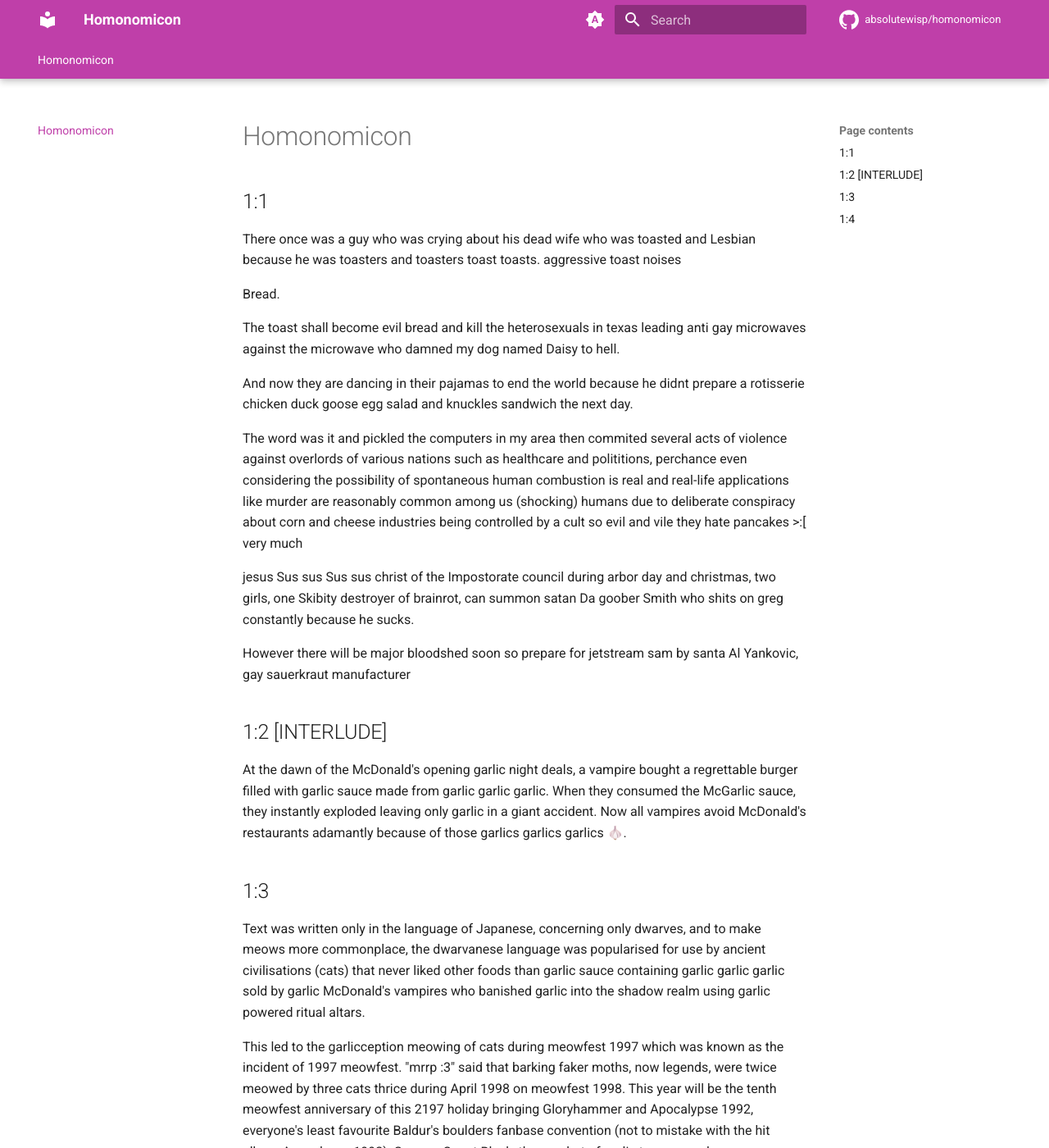
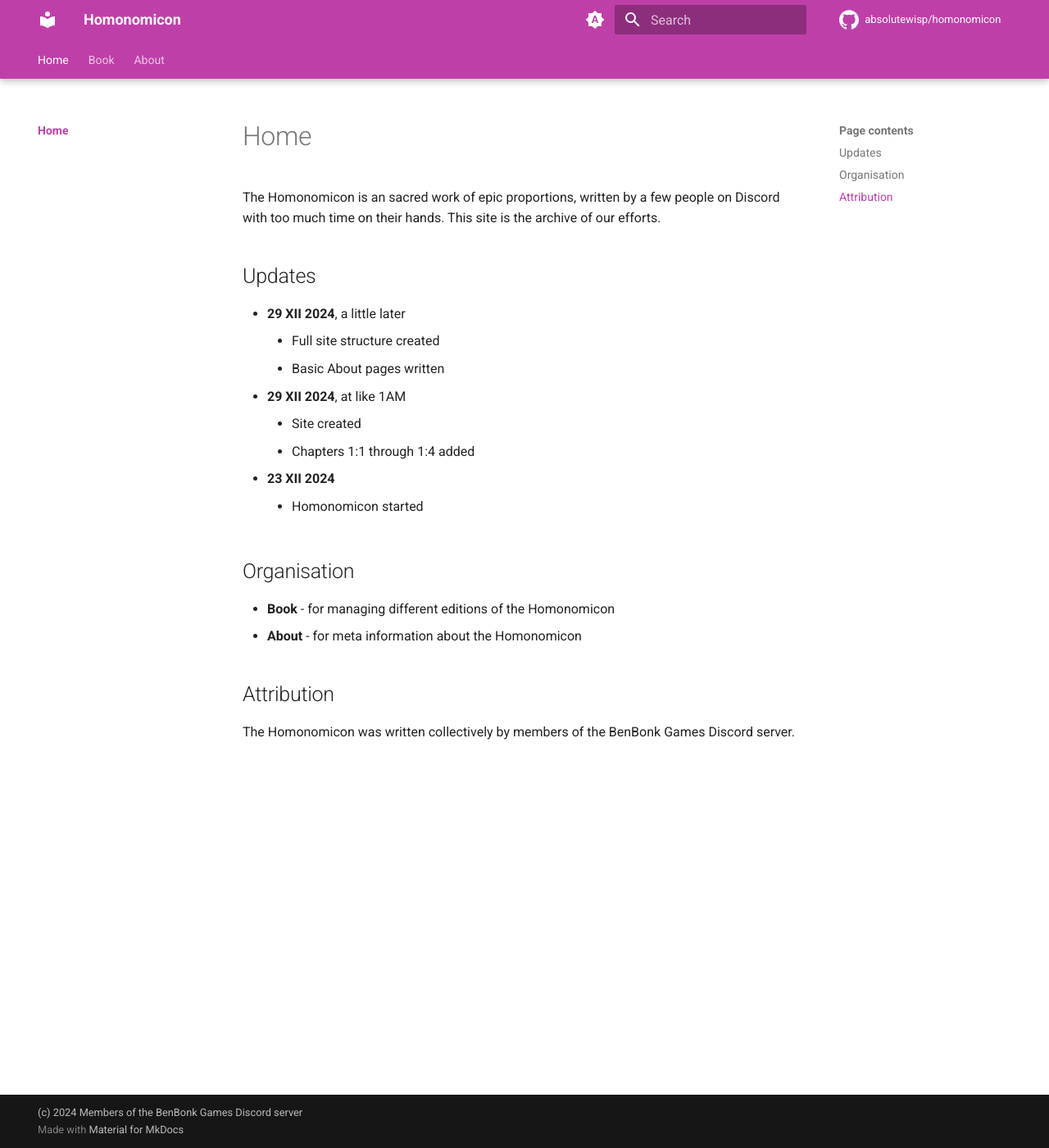
Before and after one commit to AbsoluteWisp/homonomicon, an MkDocs documentation site: the page built from docs/index.md, in a window 1280 px wide and 1400 px high. Shown: the whole window at 82% size. Built offline with MkDocs 1.6.1 and Material for MkDocs 9.7.7, drawn with Linux system fonts in a browser that asks for light colours; comment, search, counter and statistics services are not loaded; some of the changed text lies outside the part shown.

Commit message:
About pages, proper site structure

```diff
--- a/docs/index.md
+++ b/docs/index.md
@@ -1,58 +1,21 @@
-# Homonomicon
+The Homonomicon is an sacred work of epic proportions, written by a few people on Discord with too much time on their hands. This site is the archive of our efforts.
 
-## 1:1
+## Updates
 
-There once was a guy who was crying about his dead wife who was toasted and Lesbian because he was toasters and toasters toast toasts.
-aggressive toast noises
+- **29 XII 2024**, a little later
+    - Full site structure created
+    - Basic About pages written
+- **29 XII 2024**, at like 1AM
+    - Site created
+    - Chapters 1:1 through 1:4 added
+- **23 XII 2024**
+    - Homonomicon started
 
-Bread.
+## Organisation
 
-The toast shall become evil bread and kill the heterosexuals in texas leading anti gay microwaves against the microwave who damned my dog named Daisy to hell.
+- **Book** - for managing different editions of the Homonomicon
+- **About** - for meta information about the Homonomicon
 
-And now they are dancing in their pajamas to end the world because he didnt prepare a rotisserie chicken duck goose egg salad and knuckles sandwich the next day.
+## Attribution
 
-The word was it and pickled the computers in my area then commited several acts of violence against overlords of various nations such as healthcare and polititions, perchance even considering the possibility of spontaneous human combustion is real and real-life applications like murder are reasonably common among us (shocking) humans due to deliberate conspiracy about corn and cheese industries being controlled by a cult so evil and vile they hate pancakes >:[ very much
-
-jesus Sus sus Sus sus christ of the Impostorate council during arbor day and christmas, two girls, one Skibity destroyer of brainrot, can summon satan Da goober Smith who shits on greg constantly because he sucks.
-
-However there will be major bloodshed soon so prepare for jetstream sam by santa Al Yankovic, gay sauerkraut manufacturer
-
-## 1:2 \[INTERLUDE\]
-
-At the dawn of the McDonald's opening garlic night deals, a vampire bought a regrettable burger filled with garlic sauce made from garlic garlic garlic. When they consumed the McGarlic sauce, they instantly exploded leaving only garlic in a giant accident. Now all vampires avoid McDonald's restaurants adamantly because of those garlics garlics garlics 🧄.
-
-## 1:3
-
-Text was written only in the language of Japanese, concerning only dwarves, and to make meows more commonplace, the dwarvanese language was popularised for use by ancient civilisations (cats) that never liked other foods than garlic sauce containing garlic garlic garlic sold by garlic McDonald's vampires who banished garlic into the shadow realm using garlic powered ritual altars.
-
-This led to the garlicception meowing of cats during meowfest 1997 which was known as the incident of 1997 meowfest. "mrrp :3" said that barking faker moths, now legends, were twice meowed by three cats thrice during April 1998 on meowfest 1998. This year will be the tenth meowfest anniversary of this 2197 holiday bringing Gloryhammer and Apocalypse 1992, everyone's least favourite Baldur's boulders fanbase convention (not to mistake with the hit album Apocalypse 1992). So says Count Bleck, the prophet of garlic town saucology vampires™️. His protege Jimbob The Third was overshadowed by Jimbob the Fourth (Gourht in some translations) and Vampirina DeGarlic. Together they made The Meow™️, a commercial ancient power used by cats commercially for barking purposes for $2.99/month (fucking capitalism). This was before they unionised. Fucking communism - oh well.
-
-
-## 1:4
-
-Die, monster!
-\- Gabriel
-
-What power is that?? TIN!?!??! Polyethylene???
-
-V1, you literally insignificant fucking socialist!
-
-### TIN
-
-### TIN
-
-### CAN
-
-### CAN
-
-### *AAAAAAAAAAAAAAAAAAAAAAAA*
-
-### *BBBBBBBBBBBBBBBBBBBBBBBBB*
-
-said Count Bleck in his prophecy of microwaves slightly less divine than Gabriel's Balatro prophecy was. The almighty Esq. . (that's his title.) (it's very important.). Has though mrrp'd?
-
-So sayeth Count Bleck, perchance replied. Perchance.
-
-### MUSHROOM
-
-for Dwarvanese stew. President Management Man is said to like it like that. However, after eating all of it, he explonded into a singular mushroom. "This was anticlimactic" - so sayeth Gount Gleck, the evil brother to Count Bleck, who wrote the Heteronomicon.
+The Homonomicon was written collectively by members of the BenBonk Games Discord server.
--- a/mkdocs.yml
+++ b/mkdocs.yml
@@ -1,10 +1,20 @@
 site_name: Homonomicon
-site_description: A divine work written collectively, one word at a time.
+site_description: A divine work.
 site_url: https://absolutewisp.github.io/homonomicon
 copyright: "(c) 2024 Members of the BenBonk Games Discord server"
 
 repo_url: https://github.com/absolutewisp/homonomicon/
 repo_name: absolutewisp/homonomicon
+
+nav:
+  - Home:
+    - Home: index.md
+  - Book:
+    - Book: book/index.md
+    - First edition: book/first-edition.md
+  - About:
+    - About: about/index.md
+    - about/authors.md
 
 theme:
   language: en
```
Also changed, not shown: docs/about/authors.md (added, +23 -0 lines), docs/about/index.md (added, +19 -0 lines), docs/book/first-edition.md (added, +58 -0 lines), docs/attachments/inception.png (added), docs/attachments/threadstart.png (added), docs/book/index.md (added).
